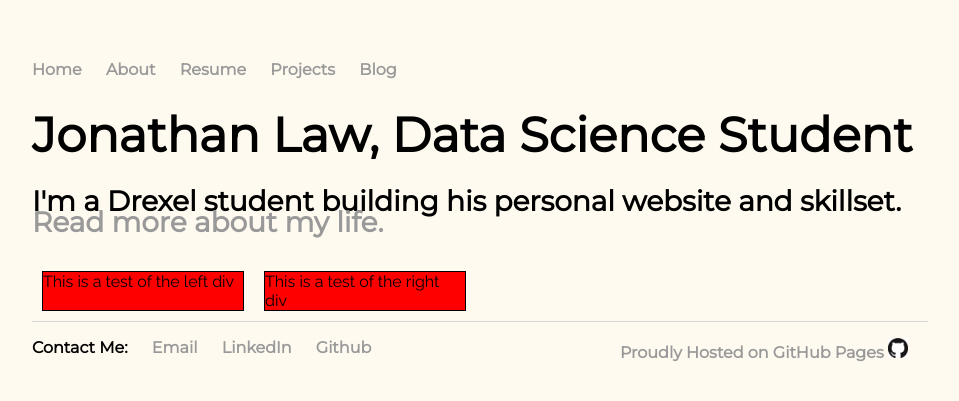
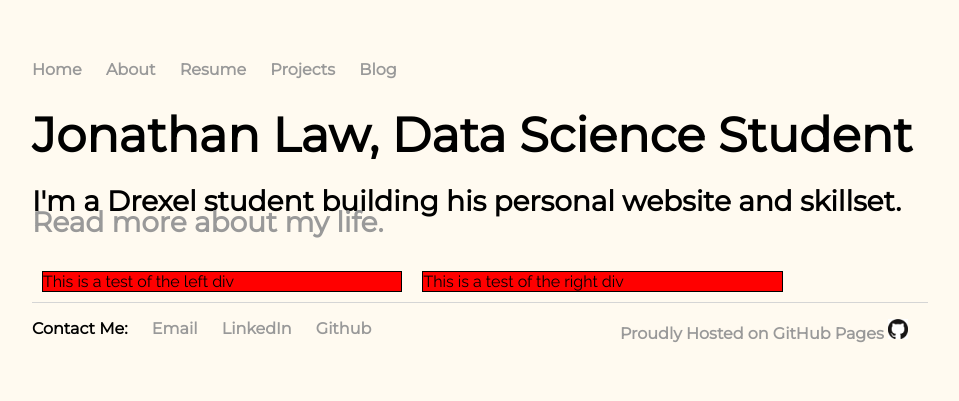
Before and after one commit to shindig7/my-site, a Jekyll site: the page built from index.html, in a window 1280 px wide. Shown: the top 401 px of the page, without its empty margins (160-1119 px from the left). Built offline with Jekyll 4.4.1, drawn with Linux system fonts in a browser that asks for light colours.

Commit message:
Expand index div width

```diff
--- a/css/index.css
+++ b/css/index.css
@@ -75,7 +75,7 @@ p.subtitle {
 }
 .flex-container > div {
 	border: 1px solid black;
-	width: 200px;
+	width: 40%;
 	margin: 10px;
 	background-color: red;
 }
```
